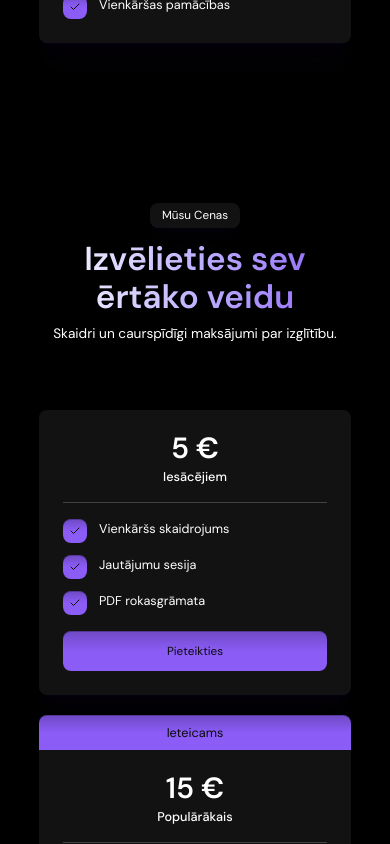
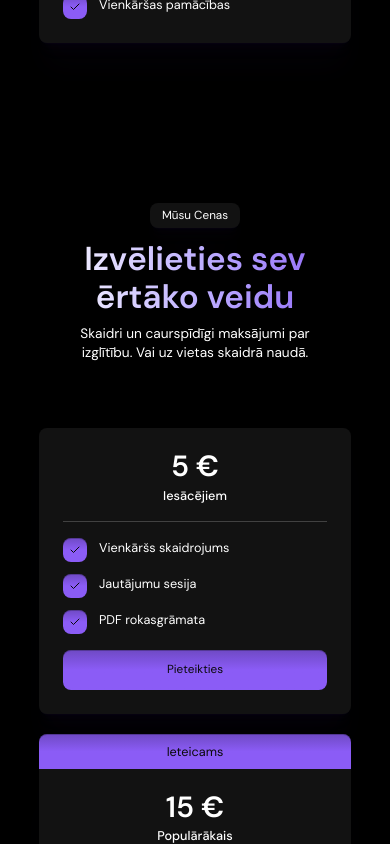
Before and after one commit to dmytro-webild/f73024d0-3852-408f-af2d-7fe63e1608ee, a React (Vite) app: page / in a window 390 px wide. Shown: the part 1900-2744 px from the top of the page. Built offline with nearby package versions, Linux system fonts and the light colour scheme; a web font is replaced by a local one.

Commit message:
Bob AI: Pielikta piezīme par apmaksu skaidrā naudā uz vietas.

```diff
--- a/src/pages/HomePage/sections/Pricing.tsx
+++ b/src/pages/HomePage/sections/Pricing.tsx
@@ -1,19 +1,13 @@
-// AUTO-GENERATED by per-section-migrate. Edit freely — Bob will treat this
-// file as the canonical source for the "pricing" section.
+/* eslint-disable */
+// @ts-nocheck — generated by catalog-eject; runtime-correct but TS strict-mode false-positives on inlined catalog body
+import { Check } from "lucide-react";
+import Button from "@/components/ui/Button";
+import TextAnimation from "@/components/ui/TextAnimation";
+import GridOrCarousel from "@/components/ui/GridOrCarousel";
+import ScrollReveal from "@/components/ui/ScrollReveal";
+import { cls } from "@/lib/utils";
 
-import React from 'react';
-import PricingHighlightedCards from '@/components/sections/pricing/PricingHighlightedCards';
-import SectionErrorBoundary from "@/components/ui/SectionErrorBoundary";
-
-export default function PricingSection(): React.JSX.Element {
-  return (
-    <div id="pricing" data-section="pricing">
-        <SectionErrorBoundary name="pricing">
-              <PricingHighlightedCards
-          tag="Mūsu Cenas"
-          title="Izvēlieties sev ērtāko veidu"
-          description="Skaidri un caurspīdīgi maksājumi par izglītību."
-          plans={[
+const plans = [
   {
     tag: "Iesācējiem",
     price: "5 €",
@@ -21,12 +15,12 @@ export default function PricingSection(): React.JSX.Element {
     features: [
       "Vienkāršs skaidrojums",
       "Jautājumu sesija",
-                "PDF rokasgrāmata",
+      "PDF rokasgrāmata"
     ],
     primaryButton: {
       text: "Pieteikties",
-                href: "#contact",
-              },
+      href: "#contact"
+    }
   },
   {
     tag: "Populārākais",
@@ -35,13 +29,13 @@ export default function PricingSection(): React.JSX.Element {
     features: [
       "Personalizēta palīdzība",
       "Praktiskie uzdevumi",
-                "Jautājumu sesija",
+      "Jautājumu sesija"
     ],
     highlight: "Ieteicams",
     primaryButton: {
       text: "Pieteikties",
-                href: "#contact",
-              },
+      href: "#contact"
+    }
   },
   {
     tag: "Profesionāļiem",
@@ -50,17 +44,101 @@ export default function PricingSection(): React.JSX.Element {
     features: [
       "Padziļināta apmācība",
       "Praktiskais darbs",
-                "Materiāli visam gadam",
+      "Materiāli visam gadam"
     ],
     primaryButton: {
       text: "Pieteikties",
-                href: "#contact",
-              },
-            },
-          ]}
-          textAnimation="slide-up"
+      href: "#contact"
+    }
+  }
+];
+
+type PricingPlan = {
+  tag: string;
+  price: string;
+  description: string;
+  features: string[];
+  highlight?: string;
+  primaryButton: { text: string; href: string };
+  secondaryButton?: { text: string; href: string };
+};
+
+const PricingInline = () => (
+  <section aria-label="Pricing section" className="py-20">
+    <div className="flex flex-col gap-8 md:gap-10">
+      <div className="flex flex-col items-center w-content-width mx-auto gap-2">
+        <div className="px-3 py-1 mb-1 text-sm card rounded w-fit">
+          <p>{"Mūsu Cenas"}</p>
+        </div>
+
+        <TextAnimation
+          text={"Izvēlieties sev ērtāko veidu"}
+          variant={"slide-up"}
+          gradientText={true}
+          tag="h2"
+          className="md:max-w-8/10 text-6xl 2xl:text-7xl leading-[1.15] font-semibold text-center text-balance"
         />
-        </SectionErrorBoundary>
+
+        <TextAnimation
+          text={"Skaidri un caurspīdīgi maksājumi par izglītību. Vai uz vietas skaidrā naudā."}
+          variant={"slide-up"}
+          gradientText={false}
+          tag="p"
+          className="md:max-w-7/10 text-lg md:text-xl leading-snug text-center text-balance"
+        />
+
+        {(undefined || undefined) && (
+          <div className="flex flex-wrap justify-center gap-3 mt-2 md:mt-3">
+            {undefined && <Button text={undefined.text} href={undefined.href} variant="primary"/>}
+            {undefined && <Button text={undefined.text} href={undefined.href} variant="secondary"animationDelay={0.1} />}
+          </div>
+        )}
+      </div>
+
+      <ScrollReveal variant="slide-up">
+        <GridOrCarousel>
+          {plans.map((plan) => (
+            <div key={plan.tag} className="flex flex-col h-full">
+              <div className={cls("px-5 py-2 text-base", plan.highlight ? "text-center primary-button rounded-t text-primary-cta-text" : "invisible")}>
+                {plan.highlight || "placeholder"}
+              </div>
+
+              <div className={cls("flex flex-col items-center gap-4 xl:gap-5 2xl:gap-6 p-6 xl:p-7 2xl:p-8 flex-1 card text-center", plan.highlight ? "rounded-t-none rounded-b" : "rounded")}>
+                <div className="flex flex-col gap-1">
+                  <span className="text-5xl md:text-6xl font-semibold">{plan.price}</span>
+                  <span className="text-base font-medium">{plan.tag}</span>
+                </div>
+
+                <div className="h-px w-full bg-foreground/20" />
+
+                <div className="flex flex-col gap-3 w-full">
+                  {plan.features.map((feature) => (
+                    <div key={feature} className="flex items-start gap-3">
+                      <div className="flex items-center justify-center shrink-0 size-6 primary-button rounded">
+                        <Check className="size-3 text-primary-cta-text" strokeWidth={2} />
+                      </div>
+                      <span className="text-base text-left">{feature}</span>
+                    </div>
+                  ))}
+                </div>
+
+                <div className="flex flex-col gap-3 w-full mt-auto">
+                  <Button text={plan.primaryButton.text} href={plan.primaryButton.href} variant="primary" className="w-full" />
+                  {plan.secondaryButton && <Button text={plan.secondaryButton.text} href={plan.secondaryButton.href} variant="secondary" className="w-full" />}
+                </div>
+              </div>
+            </div>
+          ))}
+        </GridOrCarousel>
+      </ScrollReveal>
+    </div>
+  </section>
+);
+
+export default function PricingSection() {
+  return (
+    <div data-webild-section="pricing" data-section="pricing" id="pricing">
+      <PricingInline />
     </div>
   );
 }
```
Lines whose indentation alone changed are shown as unchanged.
